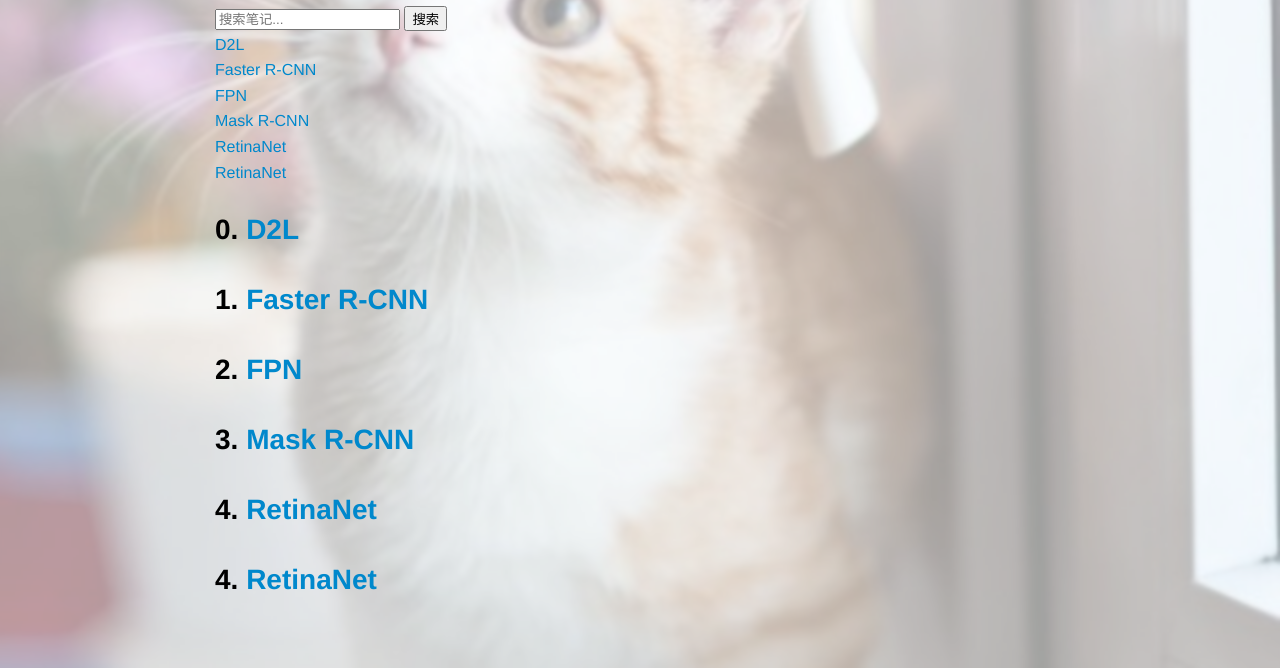
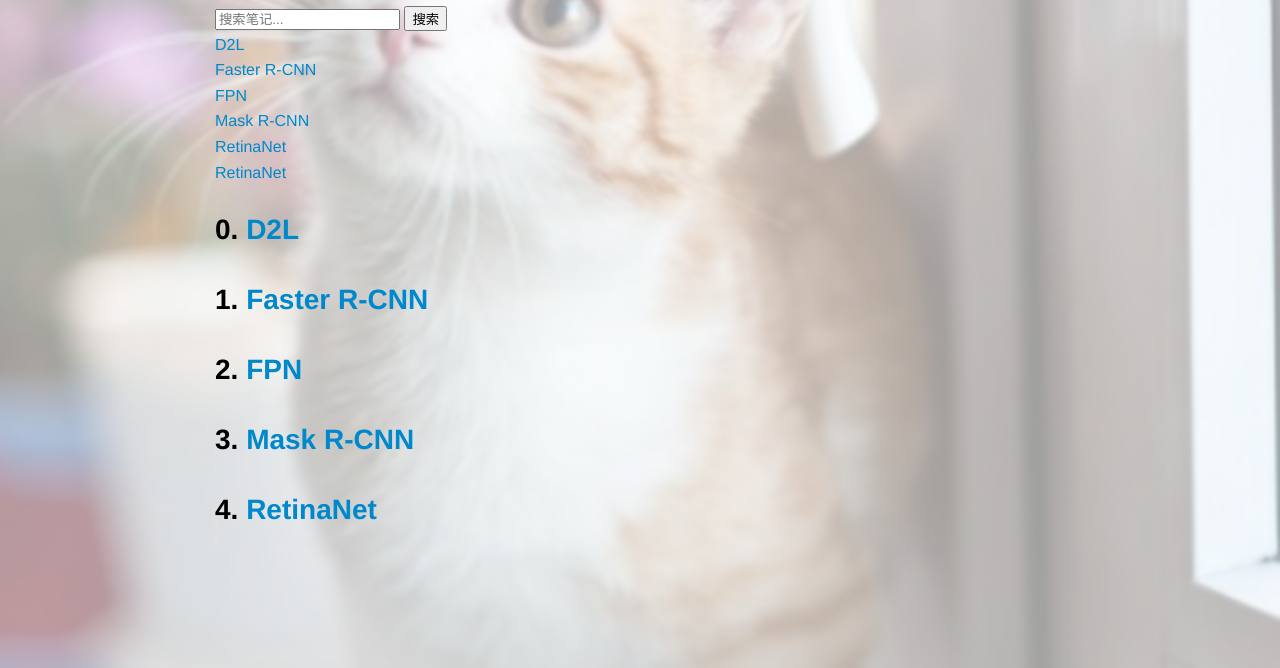
Before and after one commit to mingqian-233/CV-Notes, a plain HTML site: page index.html in a window 1280 px wide. Both pictures are taken after a click on the button "搜索". Shown: the part 132-800 px from the top of the page. Drawn offline with nearby package versions, Linux system fonts and the light colour scheme; no server answers.

Commit message:
上传笔记5

```diff
--- a/index.html
+++ b/index.html
@@ -908,9 +908,18 @@
             title: "Mask R-CNN",
             url: "https://mingqian-233.github.io/CV-Notes/notes/3.%20Mask_R-CNN.html",
           },
-    { title: "RetinaNet", url: "https://mingqian-233.github.io/CV-Notes/notes/3.%20RetinaNet.html" },
-    { title: "RetinaNet", url: "https://mingqian-233.github.io/CV-Notes/notes/4.%20RetinaNet.html" },
-    { title: "RetinaNet", url: "https://mingqian-233.github.io/CV-Notes/notes/4.%20RetinaNet.html" },
+          {
+            title: "RetinaNet",
+            url: "https://mingqian-233.github.io/CV-Notes/notes/3.%20RetinaNet.html",
+          },
+          {
+            title: "RetinaNet",
+            url: "https://mingqian-233.github.io/CV-Notes/notes/4.%20RetinaNet.html",
+          },
+          {
+            title: "RetinaNet",
+            url: "https://mingqian-233.github.io/CV-Notes/notes/4.%20RetinaNet.html",
+          },
         ];
 
         const resultsContainer = document.getElementById("searchResults");
@@ -998,19 +1007,15 @@
           >Mask R-CNN</a
         >
       </h2>
-      <h2 id="4-mask_r-cnnhttpsmingqian-233githubiocv-notesnotes320mask_r-cnnhtml">
+      <h2
+        id="4-mask_r-cnnhttpsmingqian-233githubiocv-notesnotes320mask_r-cnnhtml"
+      >
         4.
-        <a href="https://mingqian-233.github.io/CV-Notes/notes/4.%20RetinaNet.html"
+        <a
+          href="https://mingqian-233.github.io/CV-Notes/notes/4.%20RetinaNet.html"
           >RetinaNet</a
         >
       </h2>
-      <h2 id="4-mask_r-cnnhttpsmingqian-233githubiocv-notesnotes320mask_r-cnnhtml">
-        4.
-        <a href="https://mingqian-233.github.io/CV-Notes/notes/4.%20RetinaNet.html"
-          >RetinaNet</a
-        >
-      </h2>
-
     </div>
   </body>
 </html>
```
